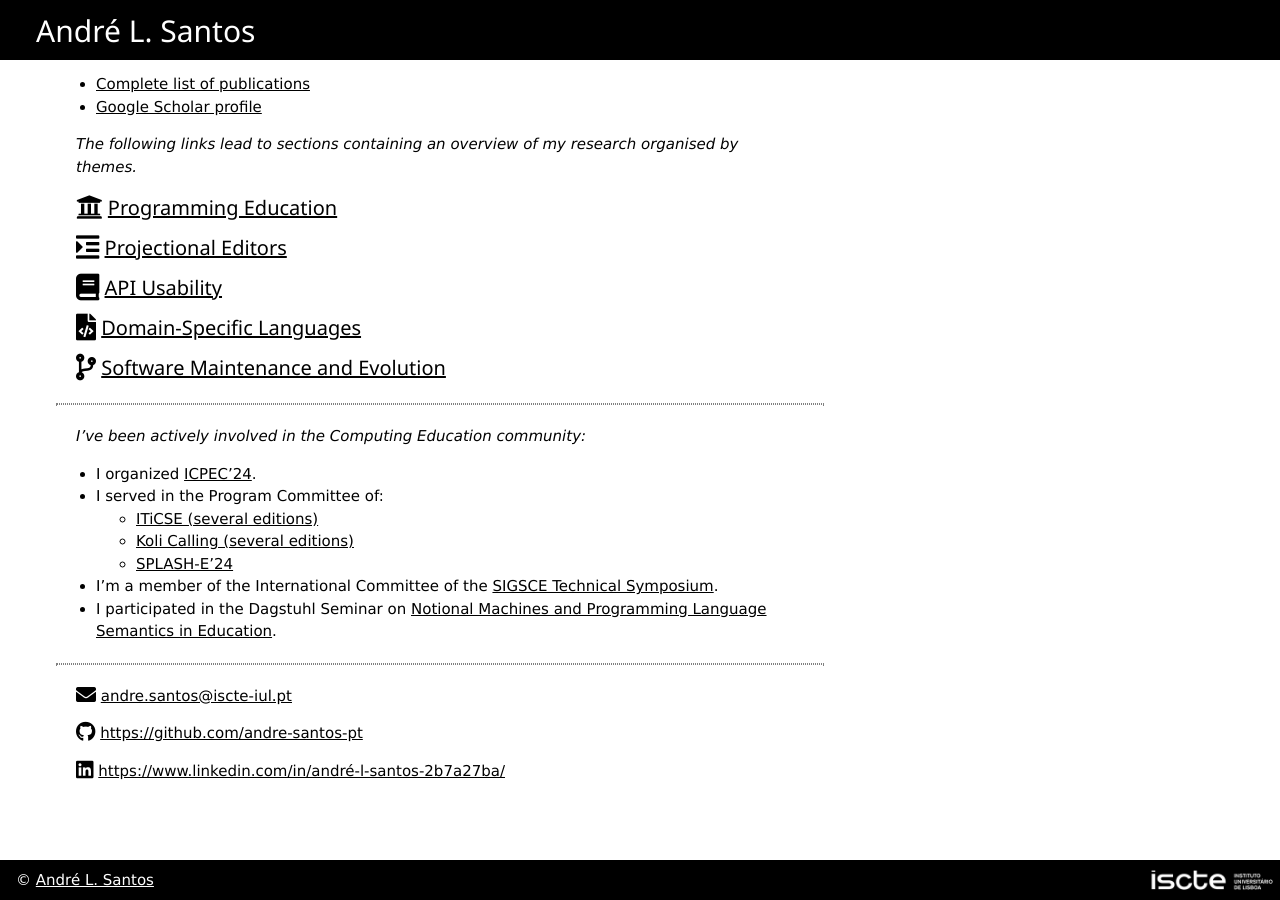
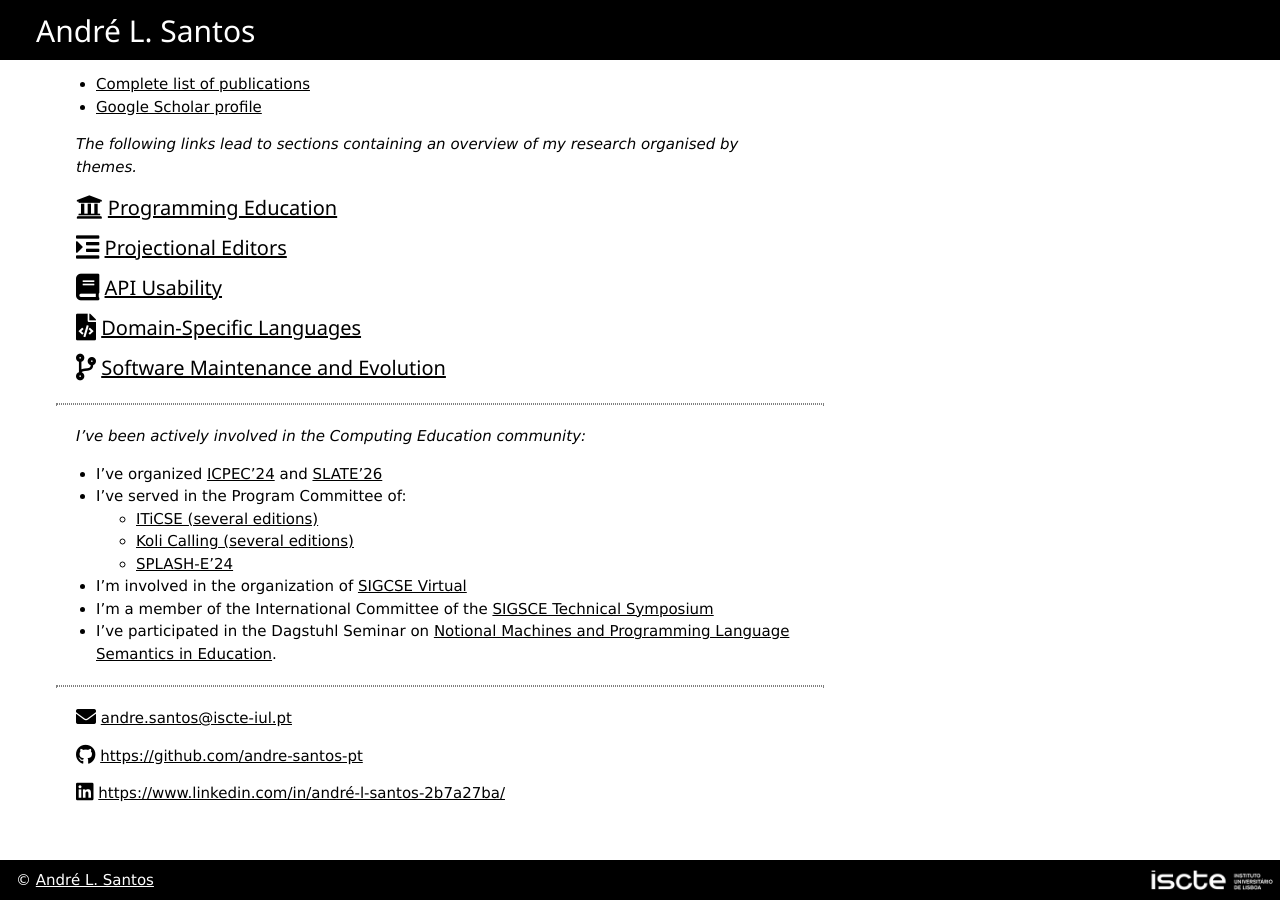
Before and after one commit to andre-santos-pt/andre-santos-pt.github.io, a Jekyll site: the page built from index.md, in a window 1280 px wide and 900 px high, scrolled down 927 px. Built offline with Jekyll 4.4.1, drawn with Linux system fonts in a browser that asks for light colours; nearby versions of some CDN libraries.

Commit message:
confs update

```diff
--- a/index.md
+++ b/index.md
@@ -55,13 +55,14 @@ In broad terms, my research activity is mostly related to Human Aspects of Softw
 
 *I've been actively involved in the Computing Education community:*
 
-- I organized [ICPEC'24](http://icpeconf.org/2024).
-- I served in the Program Committee of:
+- I've organized [ICPEC'24](http://icpeconf.org/2024) and [SLATE'26](https://slate-conf.org/2026)
+- I've served in the Program Committee of:
     - [ITiCSE (several editions)](https://iticse.acm.org)
     - [Koli Calling (several editions)](https://www.kolicalling.fi)
     - [SPLASH-E'24](https://2024.splashcon.org/track/splash-2024-SPLASH-E)
-- I'm a member of the International Committee of the [SIGSCE Technical Symposium](https://sigcse2023.sigcse.org).
-- I participated in the Dagstuhl Seminar on [Notional Machines and Programming Language Semantics in Education](http://www.dagstuhl.de/19281){:target="_blank"}.
+- I'm involved in the organization of [SIGCSE Virtual](https://sigcsevirtual2026.acm.org)
+- I'm a member of the International Committee of the [SIGSCE Technical Symposium](https://sigcse2023.sigcse.org)
+- I've participated in the Dagstuhl Seminar on [Notional Machines and Programming Language Semantics in Education](http://www.dagstuhl.de/19281){:target="_blank"}.
 
 ***
 
```
Also changed, not shown: 1 other file.
